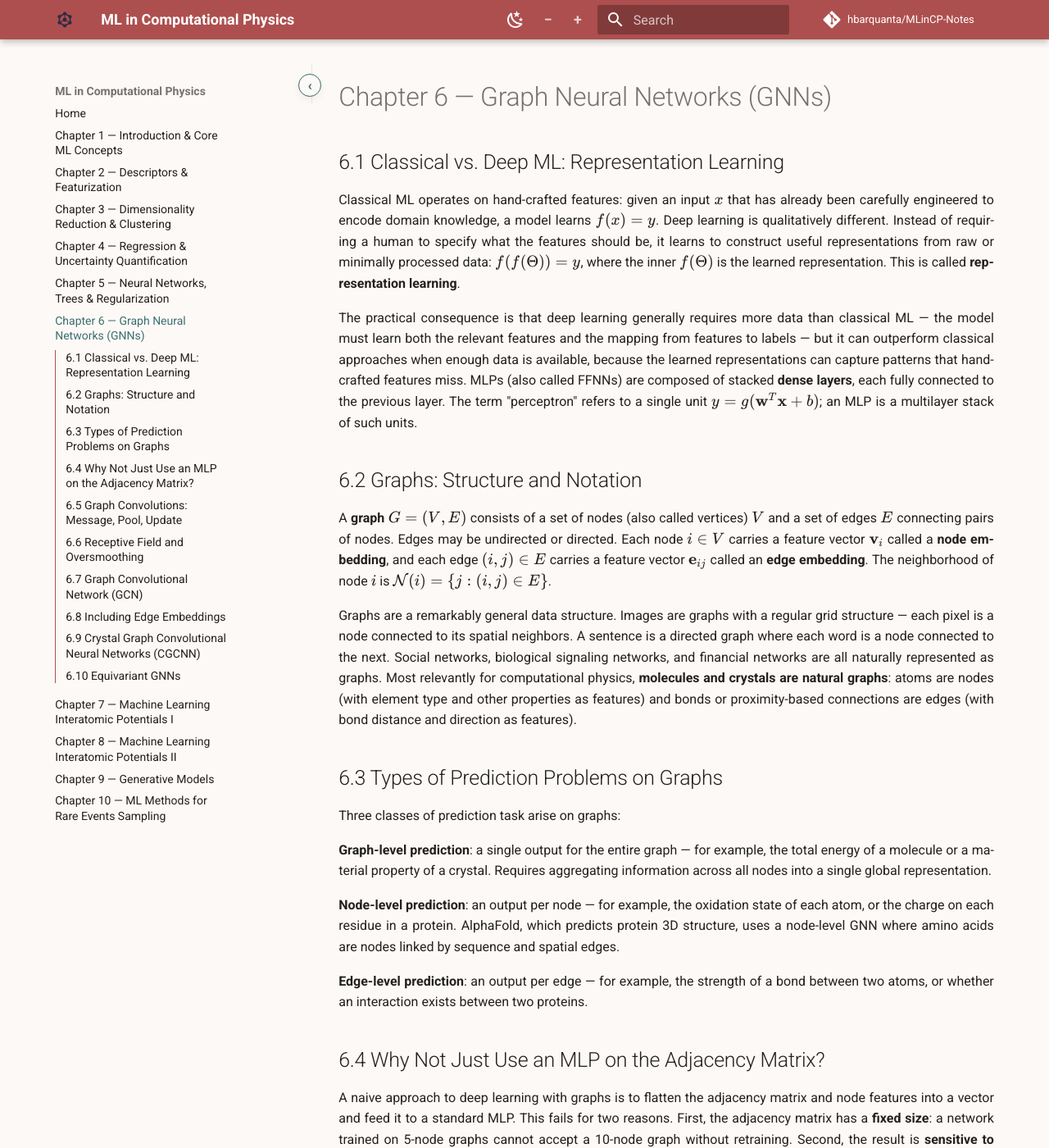
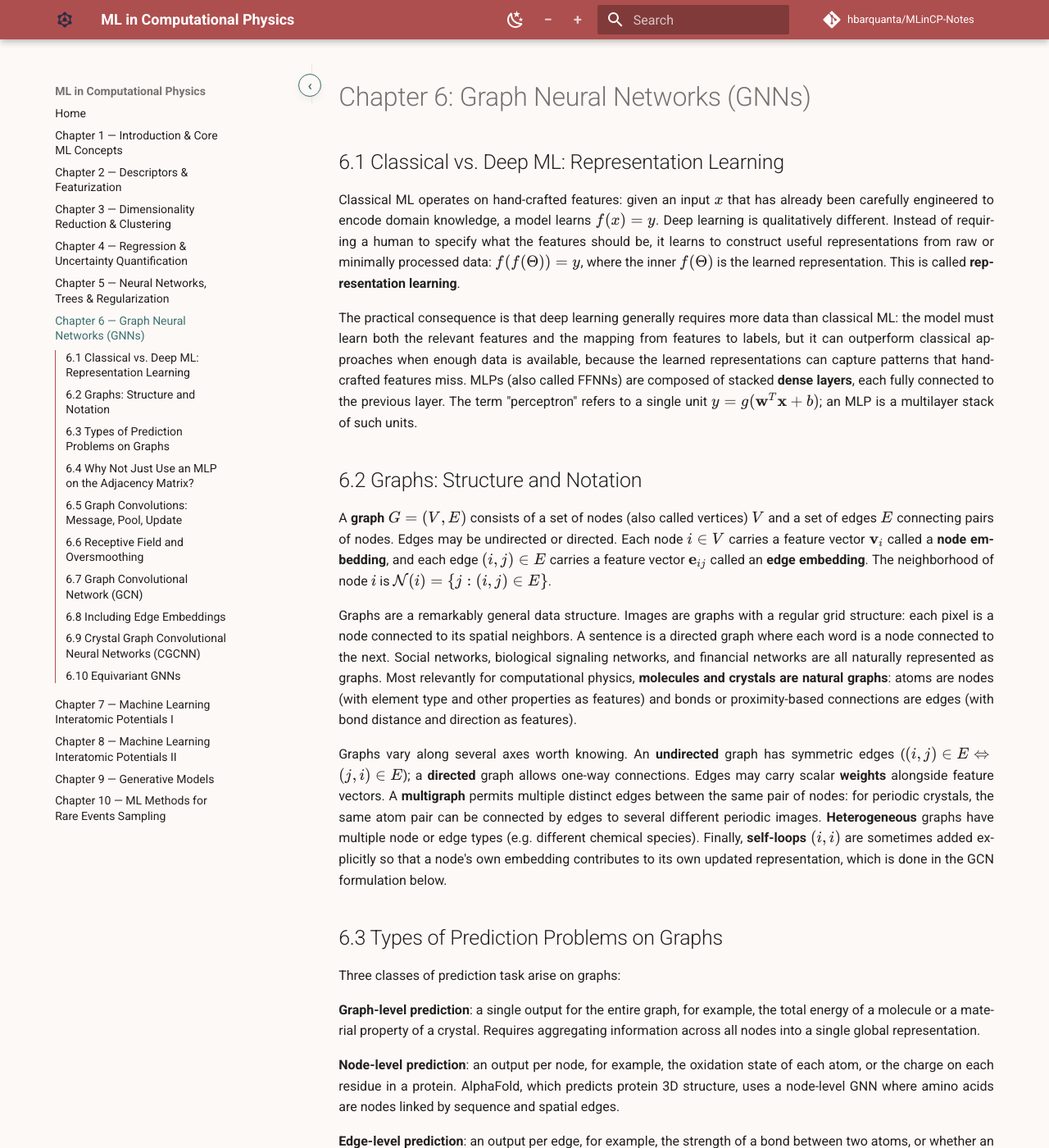
Before and after one commit to hbarquanta/MLinCP-Notes, an MkDocs documentation site: the page built from docs/chapter-06-graph-neural-networks-gnns.md, in a window 1280 px wide and 1400 px high. Shown: the whole window at 82% size. Built offline with MkDocs 1.6.1 and Material for MkDocs 9.7.7, drawn with Linux system fonts in a browser that asks for light colours; comment, search, counter and statistics services are not loaded; some of the changed text lies outside the part shown.

Commit message:
Adjust Ch6

```diff
--- a/docs/chapter-06-graph-neural-networks-gnns.md
+++ b/docs/chapter-06-graph-neural-networks-gnns.md
@@ -1,26 +1,28 @@
-# Chapter 6 — Graph Neural Networks (GNNs)
+# Chapter 6: Graph Neural Networks (GNNs)
 
 ## 6.1 Classical vs. Deep ML: Representation Learning
 
 Classical ML operates on hand-crafted features: given an input $x$ that has already been carefully engineered to encode domain knowledge, a model learns $f(x) = y$. Deep learning is qualitatively different. Instead of requiring a human to specify what the features should be, it learns to construct useful representations from raw or minimally processed data: $f(f(\Theta)) = y$, where the inner $f(\Theta)$ is the learned representation. This is called **representation learning**.
 
-The practical consequence is that deep learning generally requires more data than classical ML — the model must learn both the relevant features and the mapping from features to labels — but it can outperform classical approaches when enough data is available, because the learned representations can capture patterns that hand-crafted features miss. MLPs (also called FFNNs) are composed of stacked **dense layers**, each fully connected to the previous layer. The term "perceptron" refers to a single unit $y = g(\mathbf{w}^T\mathbf{x} + b)$; an MLP is a multilayer stack of such units.
+The practical consequence is that deep learning generally requires more data than classical ML: the model must learn both the relevant features and the mapping from features to labels, but it can outperform classical approaches when enough data is available, because the learned representations can capture patterns that hand-crafted features miss. MLPs (also called FFNNs) are composed of stacked **dense layers**, each fully connected to the previous layer. The term "perceptron" refers to a single unit $y = g(\mathbf{w}^T\mathbf{x} + b)$; an MLP is a multilayer stack of such units.
 
 ## 6.2 Graphs: Structure and Notation
 
 A **graph** $G = (V, E)$ consists of a set of nodes (also called vertices) $V$ and a set of edges $E$ connecting pairs of nodes. Edges may be undirected or directed. Each node $i \in V$ carries a feature vector $\mathbf{v}_i$ called a **node embedding**, and each edge $(i,j) \in E$ carries a feature vector $\mathbf{e}_{ij}$ called an **edge embedding**. The neighborhood of node $i$ is $\mathcal{N}(i) = \{j : (i,j) \in E\}$.
 
-Graphs are a remarkably general data structure. Images are graphs with a regular grid structure — each pixel is a node connected to its spatial neighbors. A sentence is a directed graph where each word is a node connected to the next. Social networks, biological signaling networks, and financial networks are all naturally represented as graphs. Most relevantly for computational physics, **molecules and crystals are natural graphs**: atoms are nodes (with element type and other properties as features) and bonds or proximity-based connections are edges (with bond distance and direction as features).
+Graphs are a remarkably general data structure. Images are graphs with a regular grid structure: each pixel is a node connected to its spatial neighbors. A sentence is a directed graph where each word is a node connected to the next. Social networks, biological signaling networks, and financial networks are all naturally represented as graphs. Most relevantly for computational physics, **molecules and crystals are natural graphs**: atoms are nodes (with element type and other properties as features) and bonds or proximity-based connections are edges (with bond distance and direction as features).
+
+Graphs vary along several axes worth knowing. An **undirected** graph has symmetric edges ($(i,j) \in E \Leftrightarrow (j,i) \in E$); a **directed** graph allows one-way connections. Edges may carry scalar **weights** alongside feature vectors. A **multigraph** permits multiple distinct edges between the same pair of nodes: for periodic crystals, the same atom pair can be connected by edges to several different periodic images. **Heterogeneous** graphs have multiple node or edge types (e.g. different chemical species). Finally, **self-loops** $(i,i)$ are sometimes added explicitly so that a node's own embedding contributes to its own updated representation, which is done in the GCN formulation below.
 
 ## 6.3 Types of Prediction Problems on Graphs
 
 Three classes of prediction task arise on graphs:
 
-**Graph-level prediction**: a single output for the entire graph — for example, the total energy of a molecule or a material property of a crystal. Requires aggregating information across all nodes into a single global representation.
+**Graph-level prediction**: a single output for the entire graph, for example, the total energy of a molecule or a material property of a crystal. Requires aggregating information across all nodes into a single global representation.
 
-**Node-level prediction**: an output per node — for example, the oxidation state of each atom, or the charge on each residue in a protein. AlphaFold, which predicts protein 3D structure, uses a node-level GNN where amino acids are nodes linked by sequence and spatial edges.
+**Node-level prediction**: an output per node, for example, the oxidation state of each atom, or the charge on each residue in a protein. AlphaFold, which predicts protein 3D structure, uses a node-level GNN where amino acids are nodes linked by sequence and spatial edges.
 
-**Edge-level prediction**: an output per edge — for example, the strength of a bond between two atoms, or whether an interaction exists between two proteins.
+**Edge-level prediction**: an output per edge, for example, the strength of a bond between two atoms, or whether an interaction exists between two proteins.
 
 ## 6.4 Why Not Just Use an MLP on the Adjacency Matrix?
 
@@ -44,9 +46,15 @@ $$\mathbf{v}_i' = U_t(\mathbf{v}_i, \mathbf{m}_i).$$
 
 Applying this procedure simultaneously to all nodes, then stacking $T$ such layers, constitutes a **graph neural network (GNN)**.
 
-**Weight sharing** is the defining property of convolutional architectures, and it is worth contrasting with a plain FFNN. In an FFNN, every connection between two units has its own individual weight: if layer $k-1$ has $n$ units and layer $k$ has $m$ units, there are $n \times m$ independent weights. In a GCN, the matrices $\mathbf{W}$ and $\mathbf{B}$ do not belong to any specific node — they define the operation of aggregating neighbours, and the exact same $\mathbf{W}$ and $\mathbf{B}$ are applied at every node. Node 3 and node 47 both use the same weights; their updated embeddings differ only because their neighbourhoods differ. This is directly analogous to image CNNs, where the same $3 \times 3$ filter is slid across every pixel location rather than assigning a separate filter to each pixel.
+For **graph-level prediction**, a *readout* (or *global pooling*) step collapses all node embeddings into a single fixed-size vector after the final message-passing layer:
 
-Weight sharing has two important consequences. First, the number of parameters does not grow with the number of nodes — a GCN on a 5-node graph and a 500-node graph has exactly the same number of trainable parameters. Second, a model trained on small graphs can be evaluated on larger graphs, because the weights encode a local operation rather than anything specific to a particular node's index or position. This is called **inductive** generalization.
+$$\mathbf{u} = \text{POOL}\bigl(\{\mathbf{v}_i^{(T)} : i \in V\}\bigr),$$
+
+and a final MLP maps $\mathbf{u}$ to the predicted property. The three standard choices are sum, mean, and max pooling. Sum pooling is sensitive to graph size (larger graphs produce larger sums), making it appropriate when the property scales with the number of atoms (e.g. total energy). Mean pooling is size-invariant and works well for intensive properties. Max pooling captures the presence of the most extreme feature but discards count information.
+
+**Weight sharing** is the defining property of convolutional architectures, and it is worth contrasting with a plain FFNN. In an FFNN, every connection between two units has its own individual weight: if layer $k-1$ has $n$ units and layer $k$ has $m$ units, there are $n \times m$ independent weights. In a GCN, the matrices $\mathbf{W}$ and $\mathbf{B}$ do not belong to any specific node; they define the operation of aggregating neighbours, and the exact same $\mathbf{W}$ and $\mathbf{B}$ are applied at every node. Node 3 and node 47 both use the same weights; their updated embeddings differ only because their neighbourhoods differ. This is directly analogous to image CNNs, where the same $3 \times 3$ filter is slid across every pixel location rather than assigning a separate filter to each pixel.
+
+Weight sharing has two important consequences. First, the number of parameters does not grow with the number of nodes: a GCN on a 5-node graph and a 500-node graph has exactly the same number of trainable parameters. Second, a model trained on small graphs can be evaluated on larger graphs, because the weights encode a local operation rather than anything specific to a particular node's index or position. This is called **inductive** generalization.
 
 ## 6.6 Receptive Field and Oversmoothing
 
@@ -55,6 +63,7 @@ After $t$ message-passing layers, node $i$ has received information from all nod
 However, using too many layers causes **oversmoothing**: repeated averaging pushes all node embeddings toward the same value, erasing the local structural distinctions the network needs to make useful predictions. In practice, 2–4 message-passing layers are used for most molecular and materials applications.
 
 ## 6.7 Graph Convolutional Network (GCN)
+
 The first widely adopted GNN architecture, the Graph Convolutional Network (GCN) (Kipf & Welling, *ICLR*, 2017), uses the simplest possible choices for each component:
 
 - **Message function**: pass the neighbor embedding unchanged, $M_t(\mathbf{v}_i, \mathbf{v}_j) = \mathbf{v}_j$ (no processing).
@@ -66,6 +75,16 @@ Stacking $T$ such layers gives the full GCN update rule at layer $t$:
 $$\mathbf{v}_i^{(t+1)} = \sigma\!\left(\mathbf{W}^{(t)} \sum_{j \in \mathcal{N}(i)} \frac{\mathbf{v}_j^{(t)}}{|\mathcal{N}(i)|} + \mathbf{B}^{(t)} \mathbf{v}_i^{(t)}\right),$$
 
 where the weight matrices $\mathbf{W}^{(t)}$ and $\mathbf{B}^{(t)}$ are unique to each layer. The final node embeddings are fed to a loss function and an optimizer (e.g. Adam) trains all weight matrices end-to-end via backpropagation.
+
+In the original paper, Kipf & Welling write the GCN update in compact matrix form. Let $\mathbf{H}^{(t)} \in \mathbb{R}^{|V| \times d}$ collect all node embeddings as rows. Adding self-loops defines $\hat{\mathbf{A}} = \mathbf{A} + \mathbf{I}$, and the diagonal degree matrix $\hat{\mathbf{D}}_{ii} = \sum_j \hat{A}_{ij}$ normalizes by node degree. The symmetrically normalized adjacency is
+
+$$\tilde{\mathbf{A}} = \hat{\mathbf{D}}^{-1/2}\,\hat{\mathbf{A}}\,\hat{\mathbf{D}}^{-1/2},$$
+
+and the full-layer update becomes
+
+$$\mathbf{H}^{(t+1)} = \sigma\!\left(\tilde{\mathbf{A}}\,\mathbf{H}^{(t)}\,\mathbf{W}^{(t)}\right).$$
+
+The self-loop in $\hat{\mathbf{A}}$ means node $i$ also aggregates its own embedding, equivalent to including $i \in \mathcal{N}(i)$. The symmetric normalization $\hat{D}_i^{-1/2}\hat{A}_{ij}\hat{D}_j^{-1/2}$ weights the contribution from node $j$ to node $i$ by $1/\sqrt{d_i d_j}$ (where $d_i, d_j$ are their degrees), preventing high-degree hub nodes from dominating aggregation. This matrix form makes the connection to spectral graph convolutions explicit and is efficient to compute via sparse matrix multiplication.
 
 ## 6.8 Including Edge Embeddings
 
@@ -93,7 +112,7 @@ where $\oplus$ denotes concatenation.
 
 $$\mathbf{v}_i^{(t+1)} = \underbrace{\mathbf{v}_i^{(t)}}_{\text{skip}} + \sum_{j \in \mathcal{N}(i)} \underbrace{\sigma\!\left(\mathbf{W}_f^{(t)} \mathbf{m}_{ij}^{(t)} + \mathbf{b}_f^{(t)}\right)}_{\text{gate} \in (0,1)} \odot \underbrace{g\!\left(\mathbf{W}_s^{(t)} \mathbf{m}_{ij}^{(t)} + \mathbf{b}_s^{(t)}\right)}_{\text{value}},$$
 
-where $\sigma$ is the sigmoid (gate branch, output in $(0,1)$), $g$ is the softplus (value branch), and $\odot$ is elementwise multiplication. The gate learns per-channel which parts of each neighbor's message are informative and suppresses the rest — analogous to attention or LSTM gating. The additive form $\mathbf{v}_i^{(t)} + [\cdots]$ means the update is incremental: the node accumulates information from neighbors on top of what it already knows, rather than replacing its embedding entirely. The CGCNN paper refers to this as a residual connection, though the primary motivation is simply to prevent nodes from forgetting their own state across message-passing layers.
+where $\sigma$ is the sigmoid (gate branch, output in $(0,1)$), $g$ is the softplus (value branch), and $\odot$ is elementwise multiplication. The gate learns per-channel which parts of each neighbor's message are informative and suppresses the rest, analogous to attention or LSTM gating. The additive form $\mathbf{v}_i^{(t)} + [\cdots]$ means the update is incremental: the node accumulates information from neighbors on top of what it already knows, rather than replacing its embedding entirely. The CGCNN paper refers to this as a residual connection, though the primary motivation is simply to prevent nodes from forgetting their own state across message-passing layers.
 
 **Global pooling.** After $T$ message-passing layers, the atom embeddings are collapsed to a single graph-level vector by mean pooling:
 
@@ -107,7 +126,7 @@ CGCNN demonstrated good accuracy for crystal property prediction (formation ener
 
 ## 6.10 Equivariant GNNs
 
-Scalar properties like total energy must be **invariant** under rotation, reflection, and permutation of equivalent atoms: the energy of a molecule does not change if you rotate the coordinate frame. Standard GNNs using scalar node and edge features satisfy this automatically — as long as edge embeddings encode distances (invariants) rather than displacement vectors.
+Scalar properties like total energy must be **invariant** under rotation, reflection, and permutation of equivalent atoms: the energy of a molecule does not change if you rotate the coordinate frame. Standard GNNs using scalar node and edge features satisfy this automatically, as long as edge embeddings encode distances (invariants) rather than displacement vectors.
 
 Vector and tensor properties such as atomic forces and stress tensors must instead be **equivariant**: if the atomic positions are rotated by $R$, the forces must rotate by $R$ as well. Formally, for a group element $g$ with representation $D(g)$:
 
```
Also changed, not shown: other parts of docs/chapter-06-graph-neural-networks-gnns.md (+2 -2 lines).
